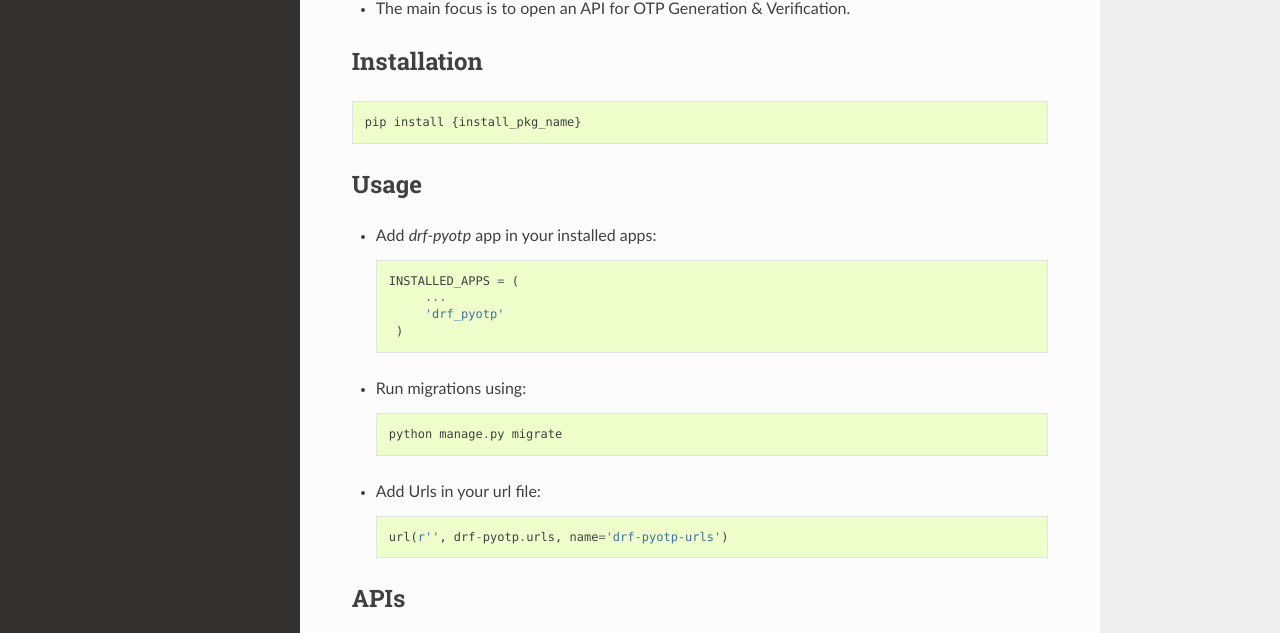
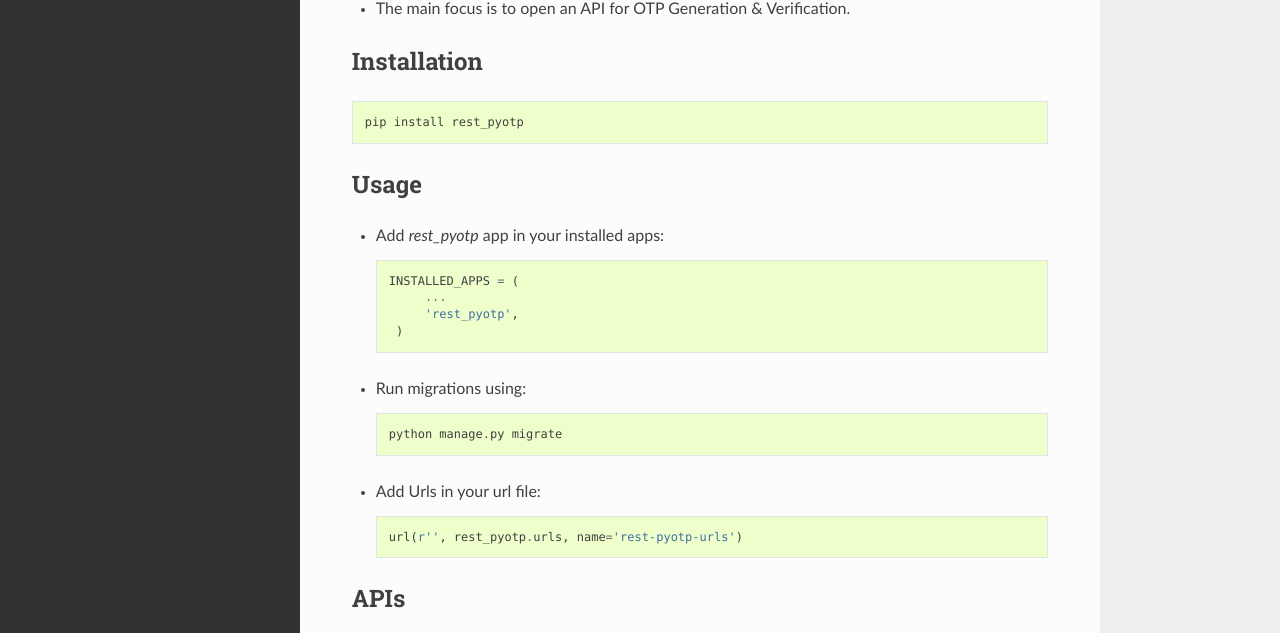
Before and after one commit to inforian/drf-pyotp, a Sphinx documentation site: the page built from docs/source/index.rst, in a window 1280 px wide and 1380 px high. Shown: the part 248-881 px from the top of the window. Built offline with Sphinx 7.4.7 and the Read the Docs theme 2.0.0, drawn with Linux system fonts in a browser that asks for light colours.

Commit message:
docs: documentation updated :docs:

```diff
--- a/docs/source/index.rst
+++ b/docs/source/index.rst
@@ -9,15 +9,15 @@ Installation
 ------------
 ::
 
-    pip install {install_pkg_name}
+    pip install rest_pyotp
 
 Usage
 -----
-- Add `drf-pyotp` app in your installed apps::
+- Add `rest_pyotp` app in your installed apps::
 
    INSTALLED_APPS = (
         ...
-        'drf_pyotp'
+        'rest_pyotp',
     )
 
 - Run migrations using::
@@ -26,7 +26,7 @@ Usage
 
 - Add Urls in your url file::
 
-   url(r'', drf-pyotp.urls, name='drf-pyotp-urls')
+   url(r'', rest_pyotp.urls, name='rest-pyotp-urls')
 
 
 APIs
```
Also changed, not shown: README.rst (+19 -7 lines).
